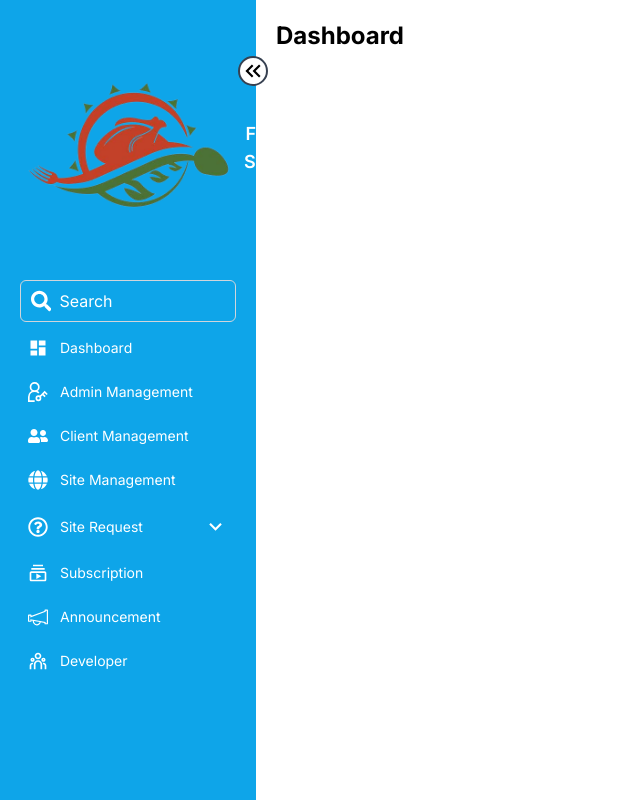
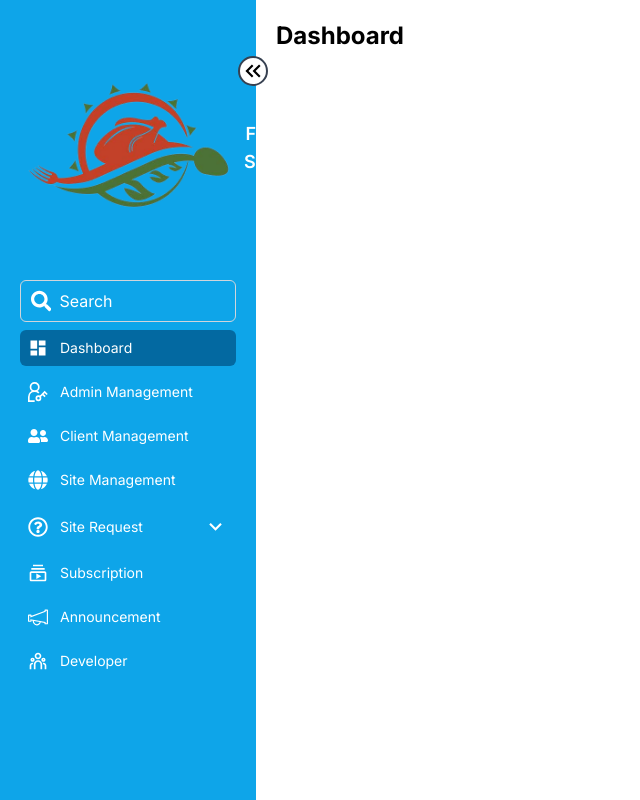
Before and after one commit to nugiwara12/Sidebar, a Next.js app: page /dashboard in a window 1280 px wide. Shown: the whole page, without its empty margins (0-640 px from the left). Built offline with nearby package versions, Linux system fonts and the light colour scheme.

Commit message:
add the pathname of the sidebar

```diff
--- a/components/Sidebar/Sidebar.js
+++ b/components/Sidebar/Sidebar.js
@@ -31,11 +31,12 @@ const Sidebar = () => {
     const Menu = [
         {
             icon: <MdDashboard size={20} />,
-            href: "/",
+            href: "/dashboard",
             label: "Dashboard",
             roles: [""],
-            isActive: pathname === `/`,
+            isActive: pathname === `/dashboard`,
         },
+
         {
             icon: <GrUserAdmin size={20} />,
             href: "/admin",
```
